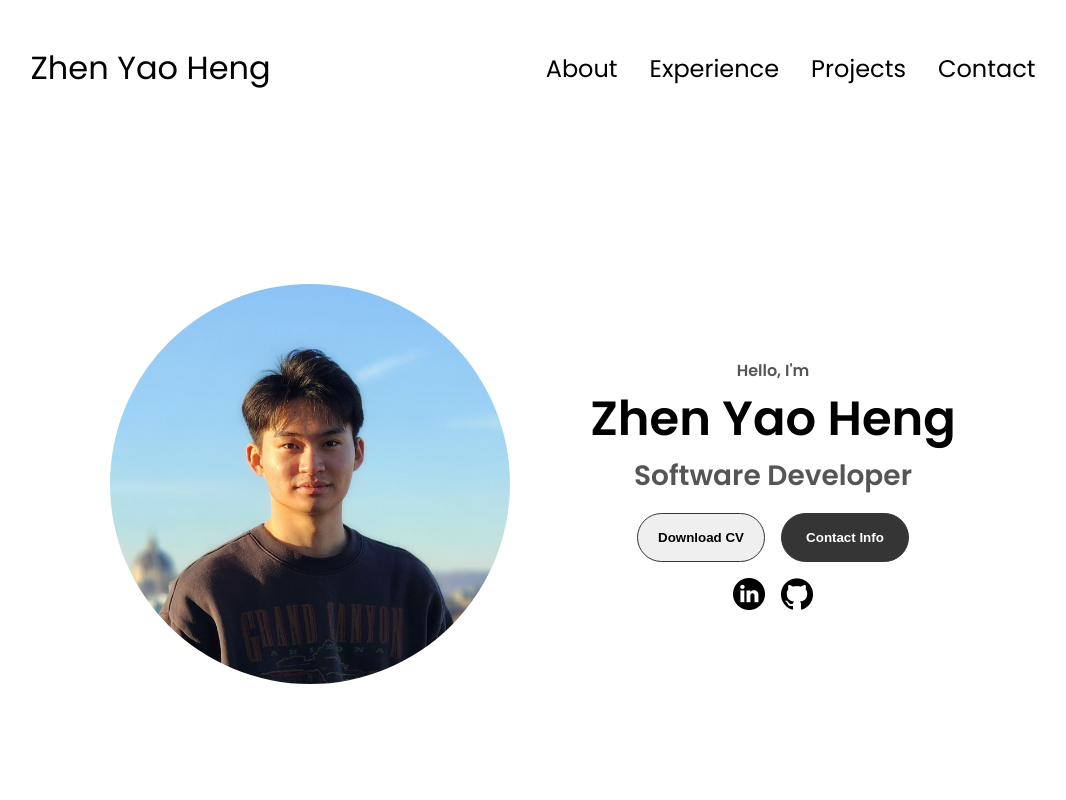
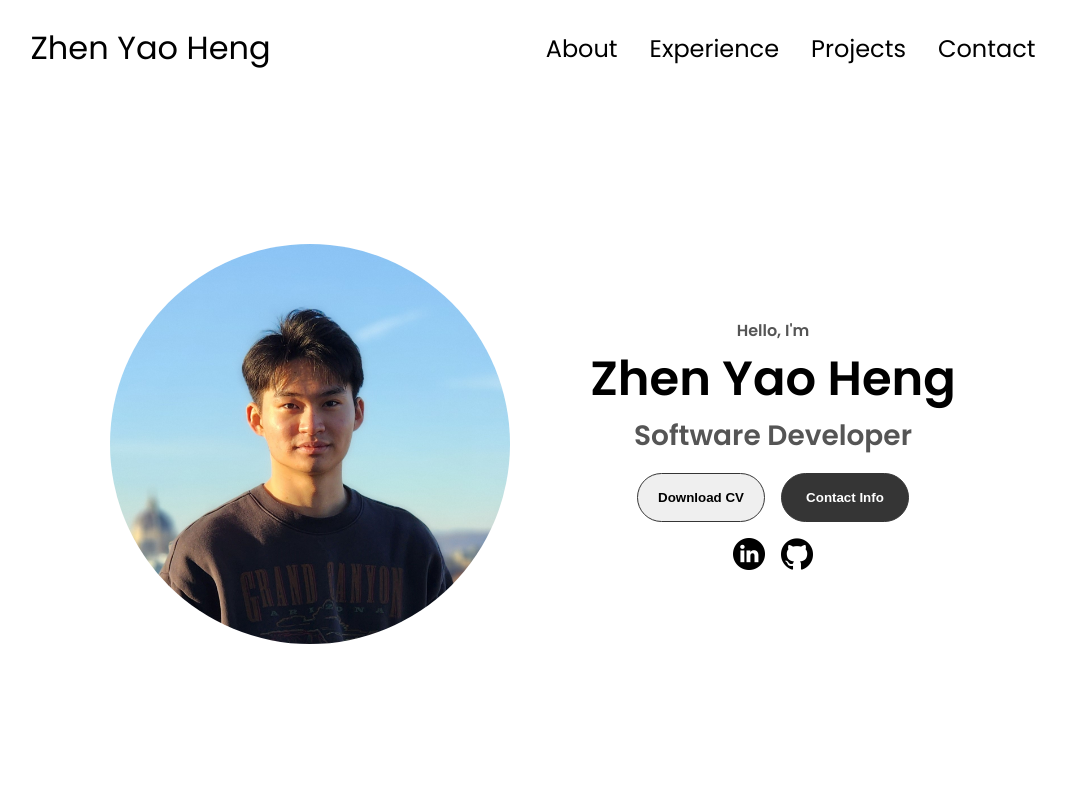
Before and after one commit to yao1003456/yao1003456.github.io, a plain HTML site: page index.html in a window 1280 px wide. Shown: the top 800 px of the page, without its empty margins (107-1173 px from the left). Drawn offline with Linux system fonts and the light colour scheme.

Commit message:
minor css changes

```diff
--- a/style.css
+++ b/style.css
@@ -31,7 +31,7 @@ nav, .nav-links {
 nav {
     justify-content: space-around;
     align-items: center;
-    height: 17vh;
+    height: 12vh;
 }
 
 .nav-links {
@@ -159,6 +159,7 @@ section {
 #profile {
     display: flex;
     justify-content: center;
+    align-items: center;
     gap: 5rem;
     height: 80vh;
 }
@@ -168,6 +169,7 @@ section {
     height: 400px;
     width: 400px;
     margin: auto 0;
+
 }
 
 .profile-img {
```
